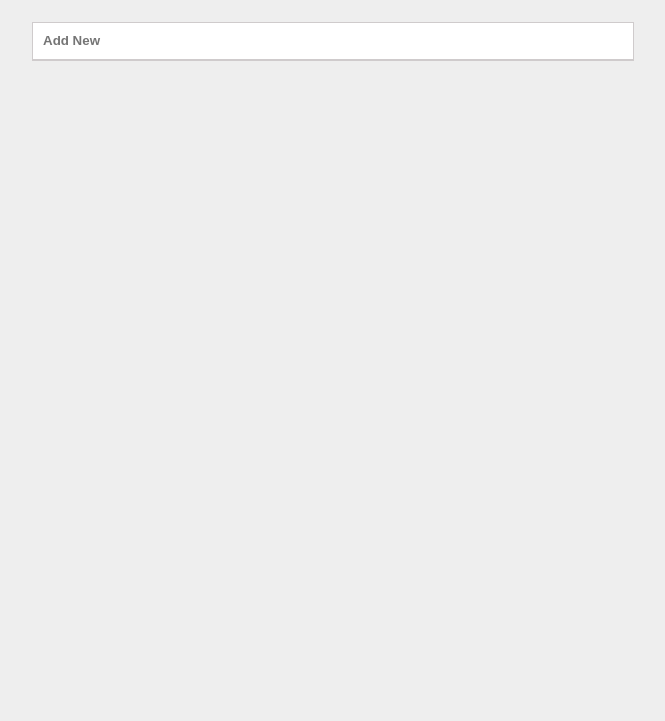
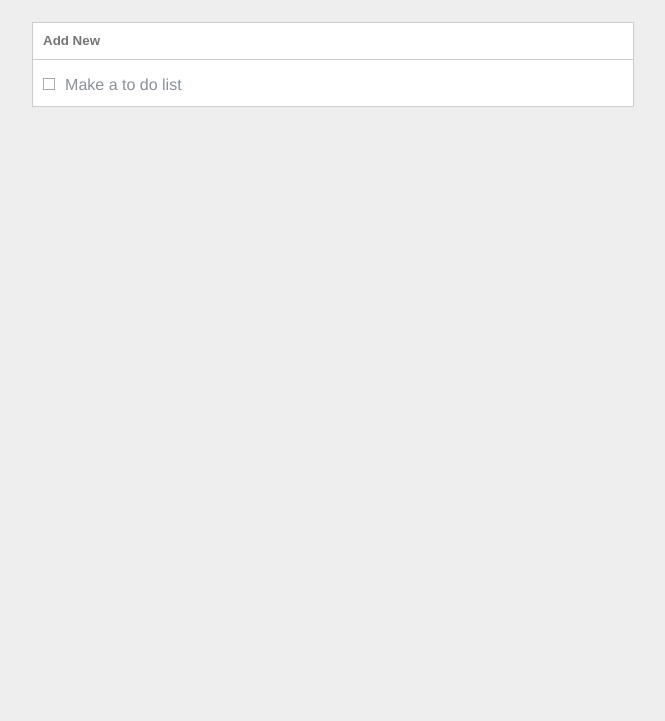
Before and after one commit to arshad10x/OIBSIP, a plain HTML site: page task 3/index.html in a window 1280 px wide. Shown: the part 79-800 px from the top of the page, without its empty margins (307-972 px from the left). Drawn offline with Linux system fonts and the light colour scheme.

Commit message:
initial commit

```diff
--- a/task 3/index.html
+++ b/task 3/index.html
@@ -21,6 +21,6 @@
 <ul id="list"></ul>
 
 </div>
-<script src="./js.js"></script>
+<script src="./script.js"></script>
 </body>
 </html>
```
